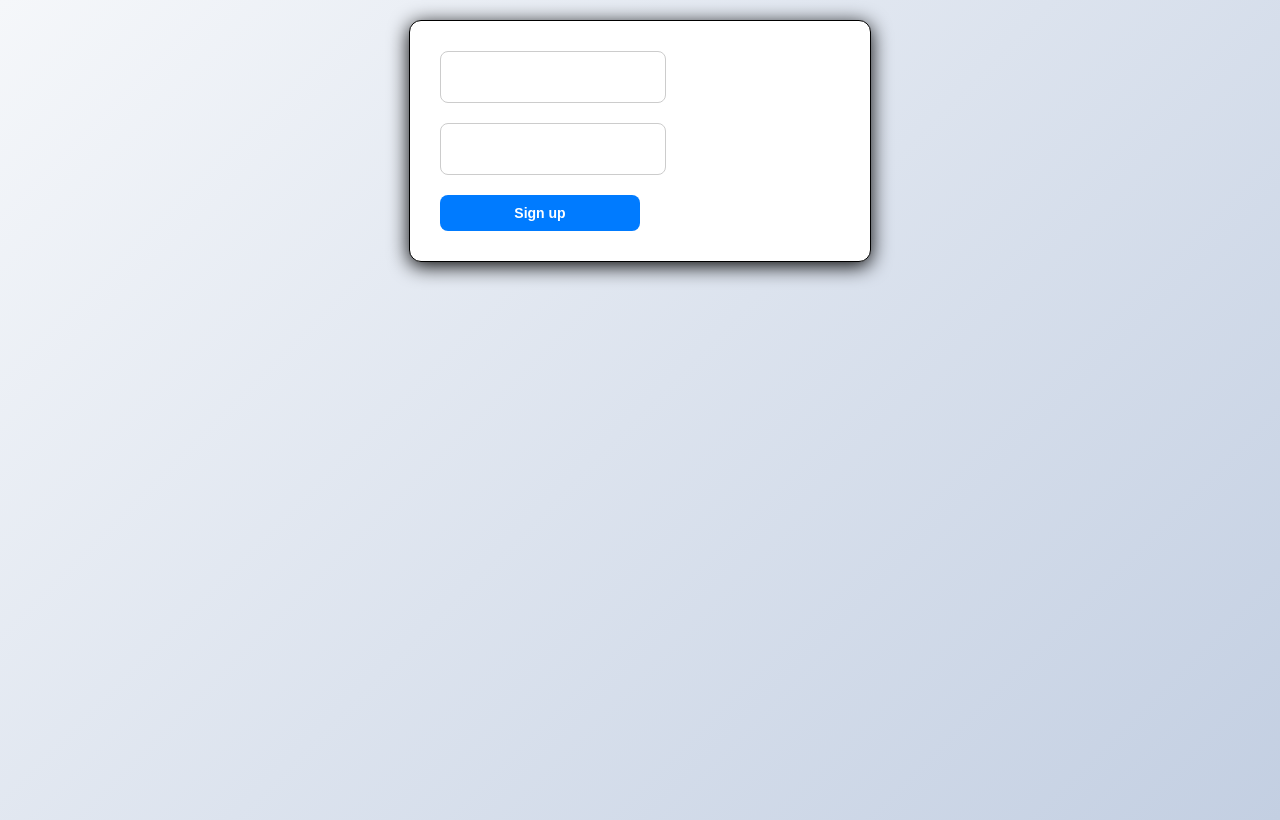
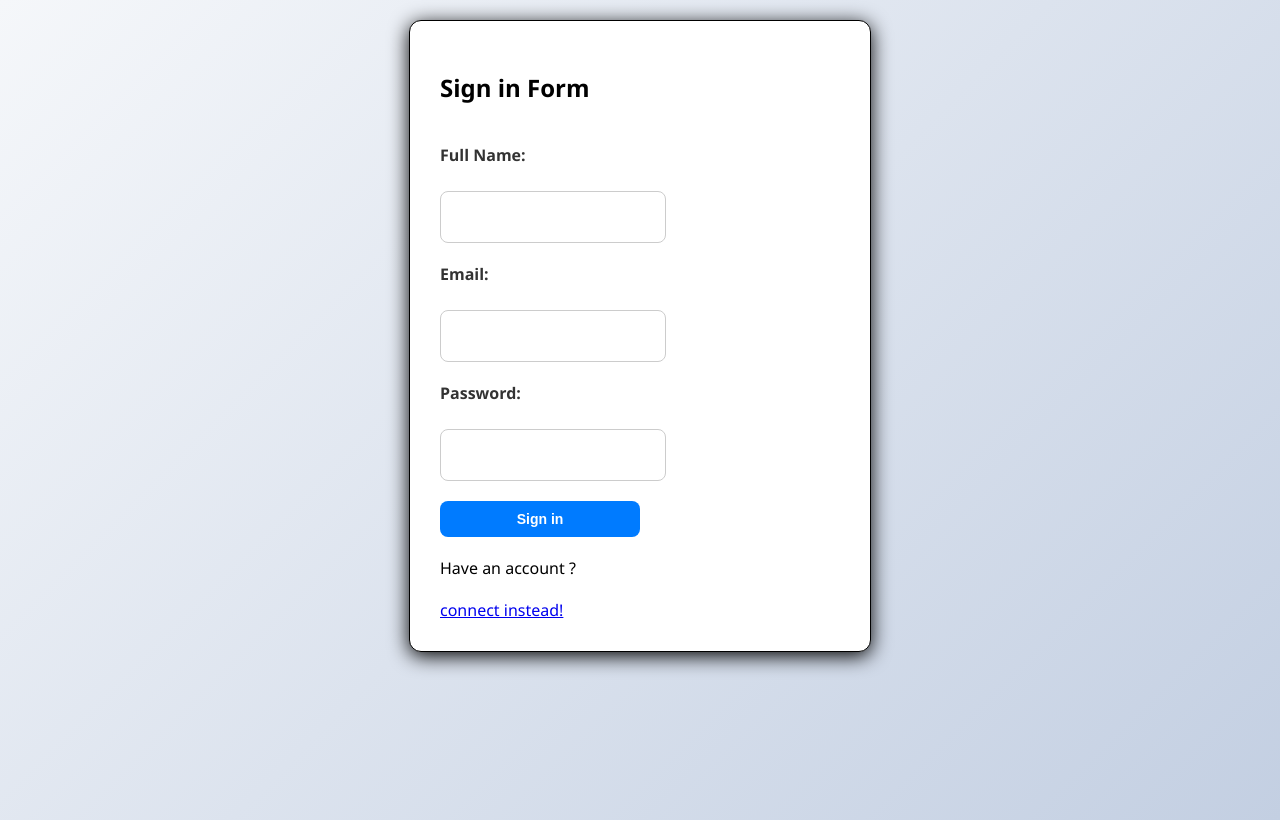
Before and after one commit to benchaayabayoub/Requests-tool, a React (Create React App) app in the folder frontend/: page / in a window 1280 px wide. Built offline with nearby package versions, Linux system fonts and the light colour scheme.

Commit message:
last update!

```diff
--- a/frontend/package.json
+++ b/frontend/package.json
@@ -11,6 +11,7 @@
     "react": "^19.2.0",
     "react-dom": "^19.2.0",
     "react-icons": "^5.5.0",
+    "react-router-dom": "^7.9.5",
     "react-scripts": "5.0.1",
     "web-vitals": "^2.1.4"
   },
--- a/frontend/src/App.js
+++ b/frontend/src/App.js
@@ -1,7 +1,7 @@
 import Home from "./composants/Home";
 import Inscription from "./composants/Inscription";
 import Connexion from "./composants/Connexion";
-
+import {Routes,Route,BrowserRouter} from "react-router-dom";
 
 
 function App(){
@@ -9,9 +9,16 @@ function App(){
 
 
   return(
-    <div>
-   <Connexion/>
-    </div>
+    <BrowserRouter>
+      <Routes>
+        <Route path="/" element={<Inscription/>}/>
+        <Route path="/inscription" element={<Inscription/>}/>
+        <Route path="/connexion" element={<Connexion/>}/>
+        <Route path="/home" element={<Home/>}/>
+
+
+      </Routes>
+    </BrowserRouter>
   );
 }
 
--- a/frontend/src/composants/Connexion.js
+++ b/frontend/src/composants/Connexion.js
@@ -1,11 +1,12 @@
 import React, { useState } from "react";
 import axios from "axios";
-
+import { Link,useNavigate } from "react-router-dom";
 
 function Connexion(){
 
     const [email,setEmail]=useState("");
     const [password,setPassword]=useState("");
+    const navigate=useNavigate();
 
     const onHandleSubmit=async (e)=>{
         e.preventDefault();
@@ -14,11 +15,14 @@ function Connexion(){
                 alert("Fill all inputs please!");
                 return;
             }
-            else{
+
                 const res=await axios.post("http://localhost:6002/api/auth/connexion",{email:email,pass:password});
                 alert(res.data.msg+" "+res.data.user.email);
 
+            if(res.data.msg==="Welcome"){
+                navigate("/home");
             }
+
         } catch (error) {
             alert(error.response?.data?.msg);
             setPassword("");
@@ -31,7 +35,7 @@ function Connexion(){
         <input type="email" value={email} onChange={(e)=>setEmail(e.target.value)}></input>
         <input type="password" value={password} onChange={(e)=>setPassword(e.target.value)}></input>
         <button type="submit">Sign up</button>
-
+        Not a member? <Link to="../Inscription">Create an account</Link>
         </form>
 
         </div>
--- a/frontend/src/composants/Inscription.js
+++ b/frontend/src/composants/Inscription.js
@@ -1,13 +1,15 @@
 import React, { useState } from "react";
 import axios from "axios";
 import styles from'./Inscription.module.css';
+import {Link, useNavigate} from "react-router-dom";
+import Connexion from "./Connexion";
 
 function Insciption(){
 
   const [nom,setNom]=useState("");
   const [email,setEmail]=useState("");
   const [password,setPassword]=useState("");
-
+  const navigate=useNavigate();
 
   const onHandleSubmit= async (e)=>{
     e.preventDefault();
@@ -17,10 +19,11 @@ function Insciption(){
         alert("Fill all inputs please!");
         return;
       }
-      else{
       const res=await axios.post("http://localhost:6002/api/auth/inscription",{nom:nom,email:email,pass:password});
       alert(res.data.msg);
 
+      if(res.data.msg==="User added successfully"){
+        navigate("/connexion");
       }
 
     } catch (error) {
@@ -39,7 +42,7 @@ function Insciption(){
     <label htmlFor="txtNom">Email:</label><input type="email" value={email} onChange={(e)=>setEmail(e.target.value)} id="txtEmail"/>
     <label htmlFor="txtNom">Password:</label><input type="password" value={password} onChange={(e)=>setPassword(e.target.value)} id="txtPass"/>
     <button type="submit">Sign in</button>
-    <a href="">have an account ? connect instead!</a>
+     Have an account ?<Link to="../Connexion">connect instead!</Link>
     </form>
     </div>
   );
```
Also changed, not shown: 1 other file (tests, documents, lock files or other folders).
